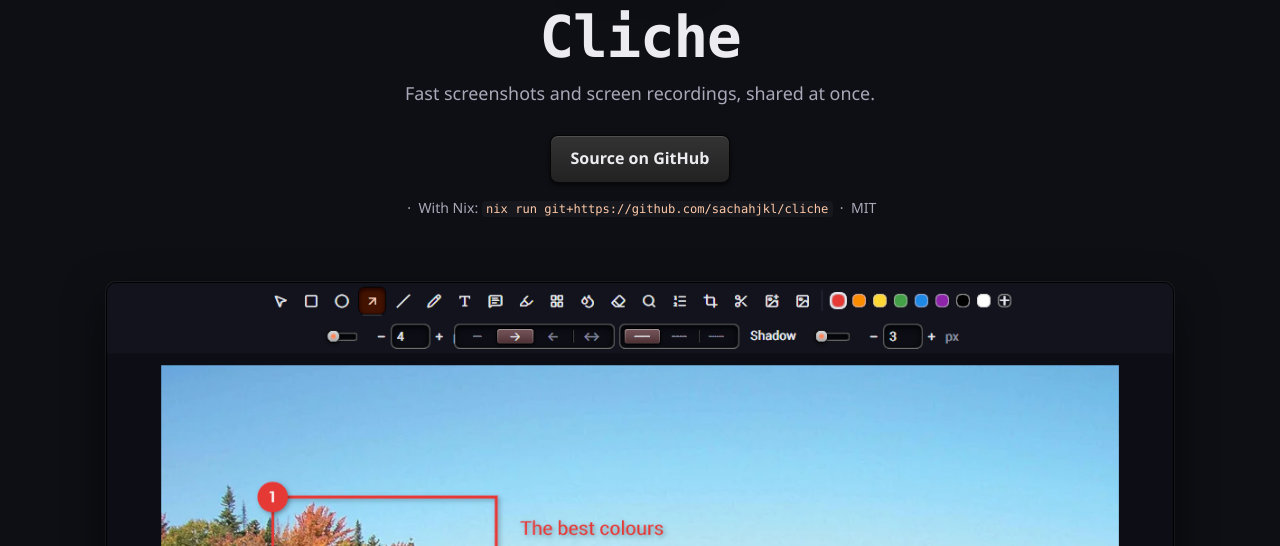
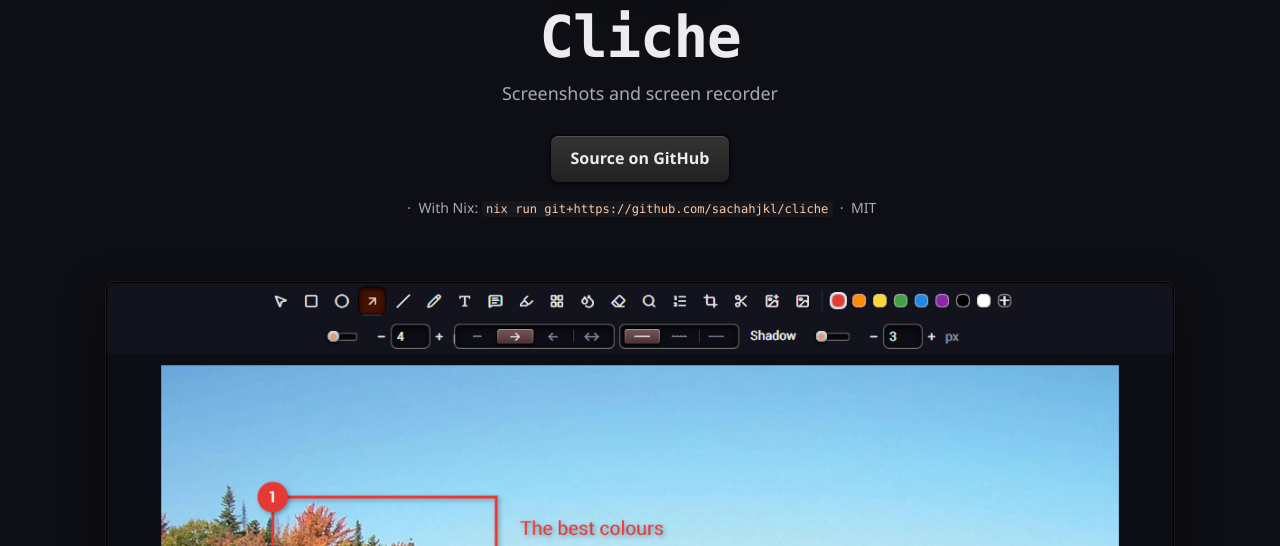
Before and after one commit to sachahjkl/cliche, a plain HTML site: page site/index.html in a window 1280 px wide. Shown: the part 254-800 px from the top of the page. Drawn offline with Linux system fonts and the light colour scheme.

Commit message:
Simplify cliche descriptions and omit redundant About modal tagline

```diff
--- a/site/index.html
+++ b/site/index.html
@@ -3,7 +3,7 @@
 <head>
 <meta charset="utf-8">
 <meta name="viewport" content="width=device-width, initial-scale=1">
-<title>Cliche: fast screenshots and screen recordings, shared at once</title>
+<title>Cliche — Screenshots and screen recorder</title>
 <meta name="description" content="Cliche takes a screenshot in one key, then runs it through a workflow you draw as a graph: resize, annotate, copy, save, upload, read a QR code or text. It also records the screen as a video or a GIF. One small native program.">
 <link rel="icon" href="img/logo.png">
 <link rel="stylesheet" href="style.css">
@@ -19,7 +19,7 @@
   <section class="hero">
     <img class="mark" src="img/logo.png" alt="Cliche logo" width="112" height="112">
     <h1>Cliche</h1>
-    <p class="lead">Fast screenshots and screen recordings, shared at once.</p>
+    <p class="lead">Screenshots and screen recorder</p>
     <div class="actions">
       <!-- download -->
       <a class="btn" href="https://github.com/sachahjkl/cliche">Source on GitHub</a>
```
Also changed, not shown: i18n/fr.txt, 5 other files.
